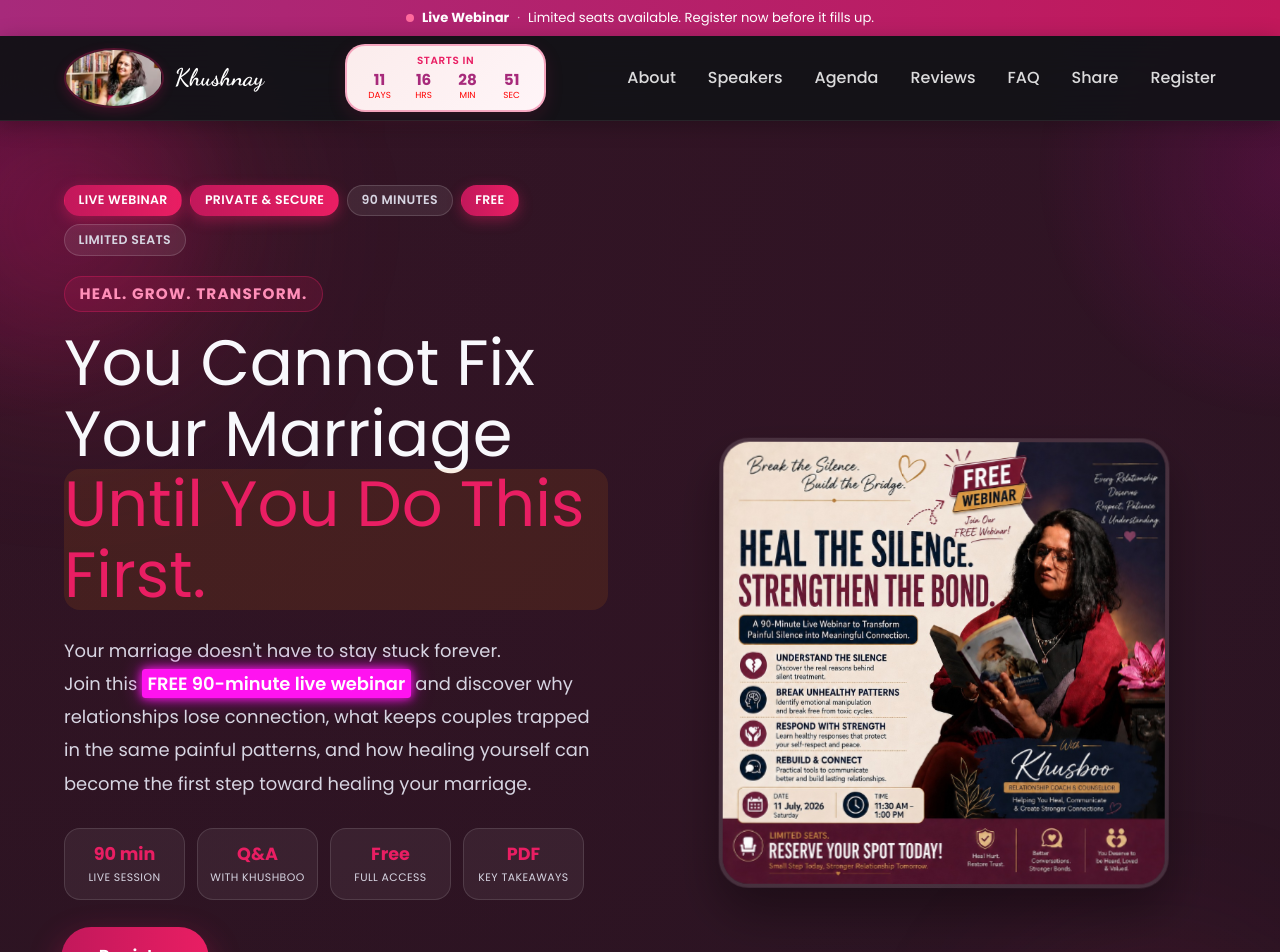
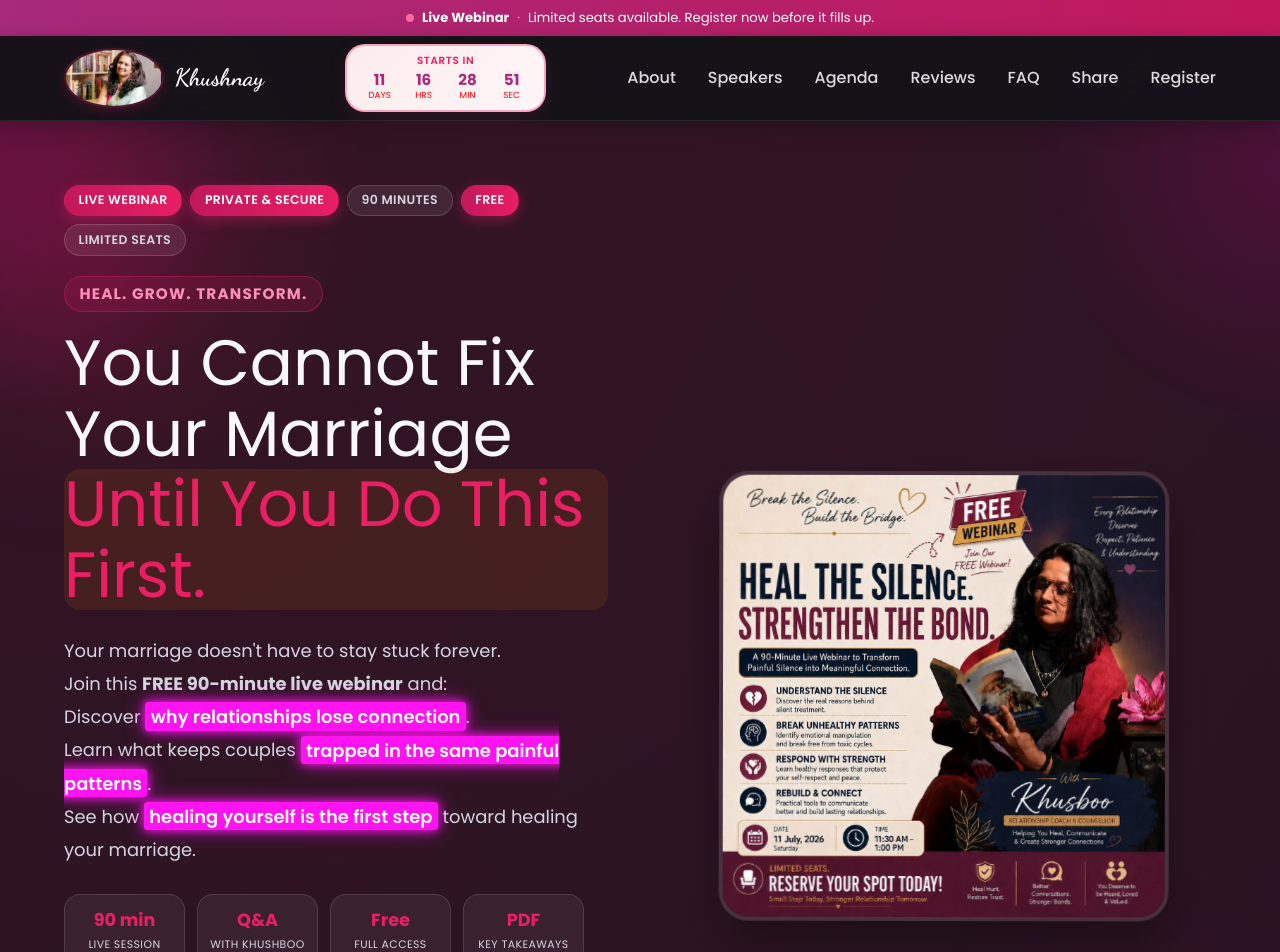
Before and after one commit to KaranAgraharee/Webinar_page, a React (Vite) app: page / in a window 1280 px wide. Shown: the top 952 px of the page. Built offline with nearby package versions, Linux system fonts and the light colour scheme; no server answers.

Commit message:
Revise webinar description and format with bullet points
Updated the webinar description to include a bullet list of key points and improved formatting.

```diff
--- a/src/component/Hero.jsx
+++ b/src/component/Hero.jsx
@@ -45,13 +45,16 @@ const Hero = () => {
 
           <Reveal variant="fadeUp" animateOnMount delay={0.3}>
           <p className="hero-description">
-           Your marriage doesn't have to stay stuck forever.
-              <br />
-           Join this <strong className="text-highlight">FREE 90-minute live webinar</strong> and
-           discover why relationships lose connection, what keeps couples trapped in
-           the same painful patterns, and how healing yourself can become the first step
-          toward healing your marriage.
-          </p>
+  Your marriage doesn't have to stay stuck forever.
+  <br />
+  Join this <strong>FREE 90-minute live webinar</strong> and:
+  <ul className="bullet-list">
+    <li>Discover <span className="text-highlight">why relationships lose connection</span>.</li>
+    <li>Learn what keeps couples <span className="text-highlight">trapped in the same painful patterns</span>.</li>
+    <li>See how <span className="text-highlight">healing yourself is the first step</span> toward healing your marriage.</li>
+  </ul>
+</p>
+
           </Reveal>
           <Reveal variant="fadeUp" animateOnMount delay={0.35}>
             <StaggerReveal className="key-facts" aria-label="Key webinar facts" animateOnMount>
```
